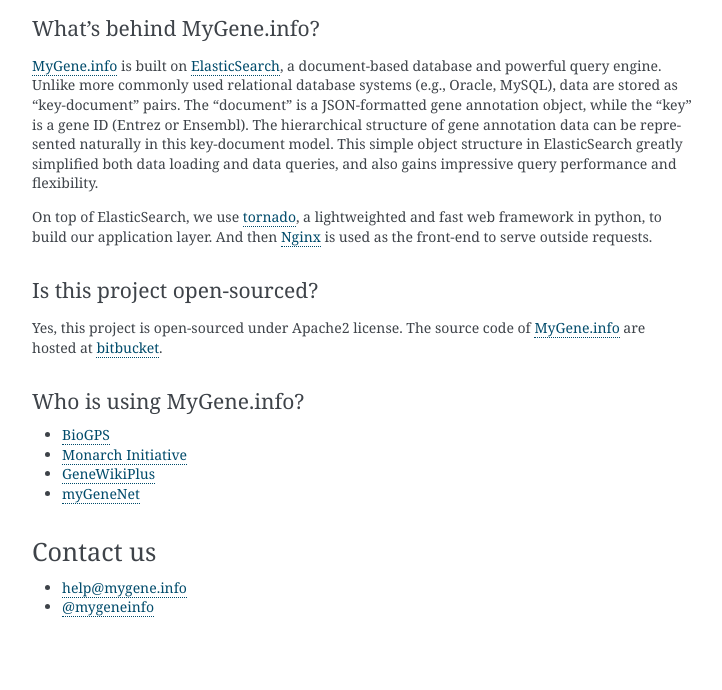
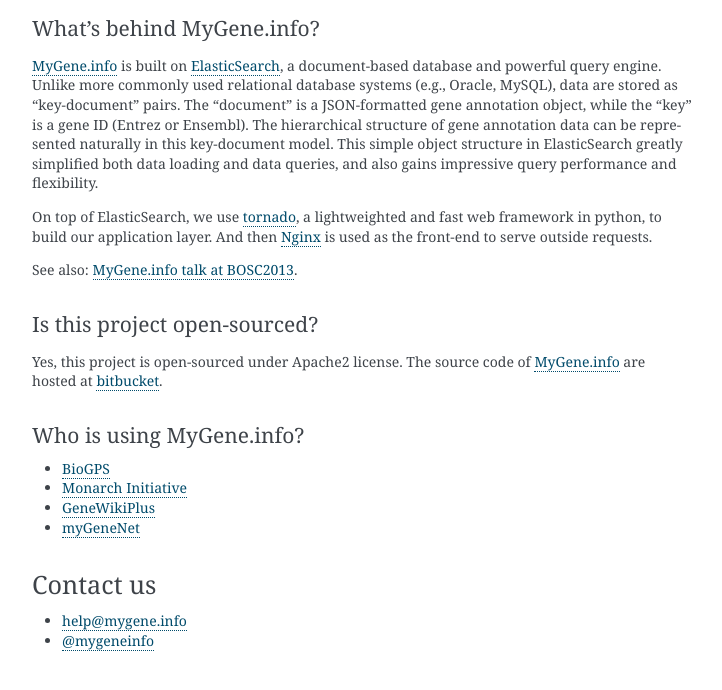
Before and after one commit to biothings/mygene.info, a Sphinx documentation site: the page built from docs/index.rst, in a window 1280 px wide and 900 px high, scrolled down 3456 px. Shown: the top 690 px of the window, without its empty margins (388-1110 px from the left). Built offline with Sphinx 7.4.7, drawn with Linux system fonts in a browser that asks for light colours; comment, search, counter and statistics services are not loaded.

Commit message:
added link to mygene.info talk slides.

```diff
--- a/docs/index.rst
+++ b/docs/index.rst
@@ -92,6 +92,8 @@
 
 On top of ElasticSearch, we use `tornado <http://www.tornadoweb.org>`_, a lightweighted and fast web framework in python, to build our application layer. And then `Nginx <http://nginx.org>`_ is used as the front-end to serve outside requests.
 
+See also: `MyGene.info talk at BOSC2013 <http://www.slideshare.net/anewgene/bosc2013-my-geneinfo>`_.
+
 
 Is this project open-sourced?
 ^^^^^^^^^^^^^^^^^^^^^^^^^^^^^
```
